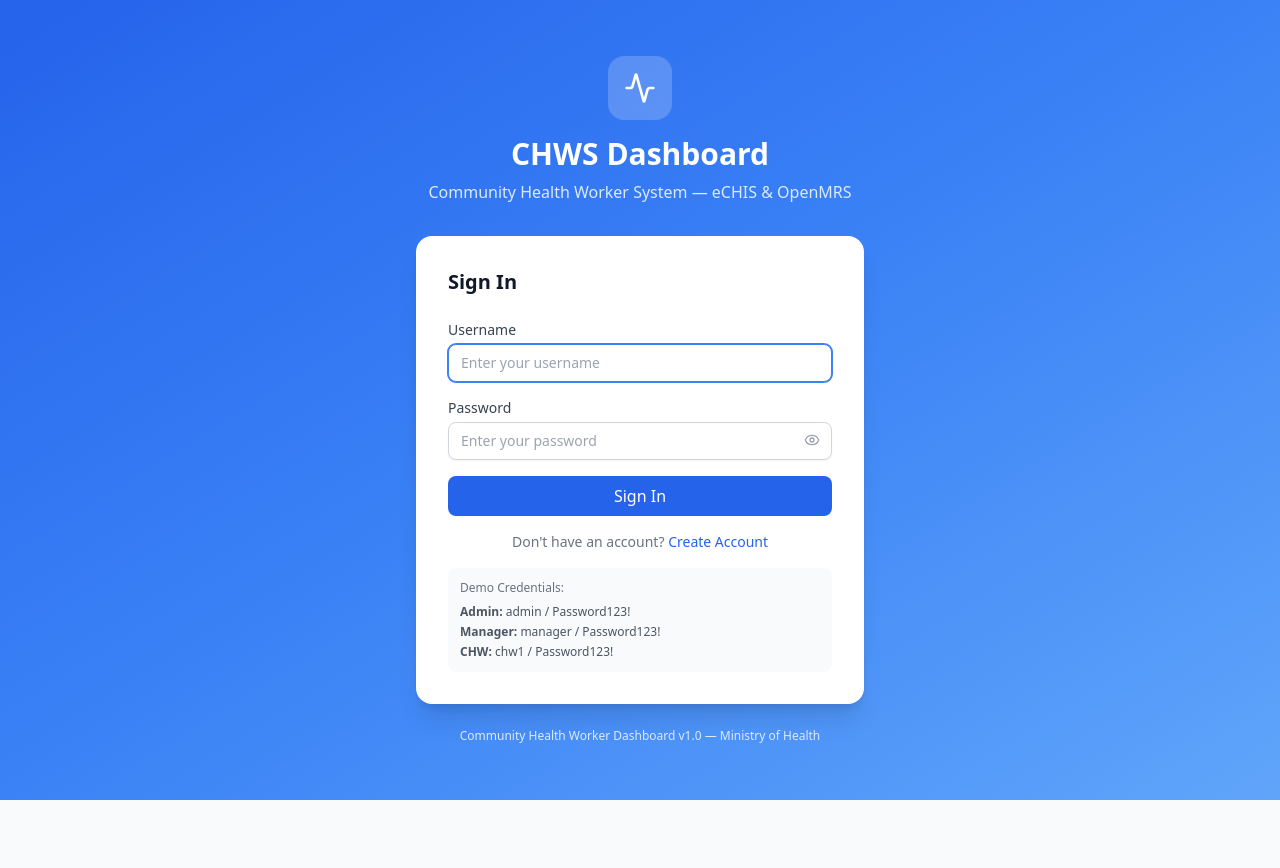
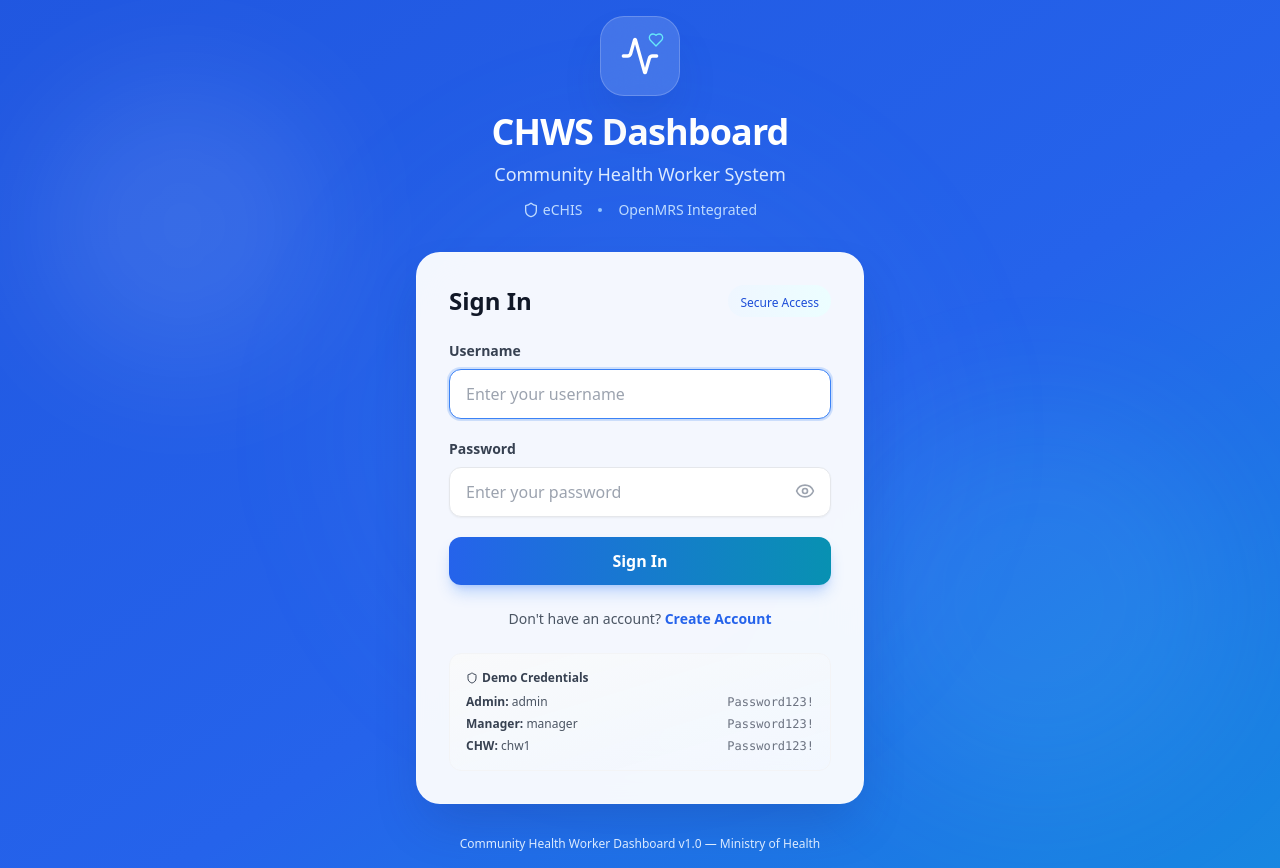
Before and after one commit to Ericmunyi/chws-dashboard, a React (Vite) app in the folder frontend/: page /login in a window 1280 px wide. Before the commit the page ends 800 px from the top, so only its background shows below. Built offline with nearby package versions, Linux system fonts and the light colour scheme; no server answers.

Commit message:
Improve login page UI

```diff
--- a/frontend/src/index.css
+++ b/frontend/src/index.css
@@ -9,6 +9,70 @@
   th {
     @apply text-primary-800 !important;
   }
+}
+
+@keyframes float {
+  0%, 100% {
+    transform: translateY(0px) translateX(0px);
+  }
+  33% {
+    transform: translateY(-20px) translateX(10px);
+  }
+  66% {
+    transform: translateY(10px) translateX(-10px);
+  }
+}
+
+@keyframes gradient-x {
+  0%, 100% {
+    background-position: 0% 50%;
+  }
+  50% {
+    background-position: 100% 50%;
+  }
+}
+
+@keyframes fade-in-up {
+  from {
+    opacity: 0;
+    transform: translateY(20px);
+  }
+  to {
+    opacity: 1;
+    transform: translateY(0);
+  }
+}
+
+.animate-float {
+  animation: float 6s ease-in-out infinite;
+}
+
+.animate-float-delayed {
+  animation: float 6s ease-in-out infinite;
+  animation-delay: 2s;
+}
+
+.animate-gradient-x {
+  background-size: 200% 200%;
+  animation: gradient-x 8s ease infinite;
+}
+
+.animate-fade-in-up {
+  animation: fade-in-up 0.6s ease-out;
+}
+
+.animate-fade-in-up-delay {
+  animation: fade-in-up 0.6s ease-out;
+  animation-delay: 0.1s;
+  opacity: 0;
+  animation-fill-mode: forwards;
+}
+
+.animate-fade-in-up-delay-2 {
+  animation: fade-in-up 0.6s ease-out;
+  animation-delay: 0.2s;
+  opacity: 0;
+  animation-fill-mode: forwards;
 }
 
 @layer components {
--- a/frontend/src/pages/LoginPage.jsx
+++ b/frontend/src/pages/LoginPage.jsx
@@ -1,6 +1,6 @@
 import { useState } from 'react';
 import { Link, useNavigate } from 'react-router-dom';
-import { Activity, Eye, EyeOff, Loader2 } from 'lucide-react';
+import { Activity, Eye, EyeOff, Loader2, Heart, Shield } from 'lucide-react';
 import { useAuth } from '../context/AuthContext';
 import toast from 'react-hot-toast';
 
@@ -31,36 +31,58 @@ export default function LoginPage() {
   };
 
   return (
-    <div className="min-h-screen flex items-center justify-center bg-gradient-to-br from-blue-600 via-blue-500 to-blue-400 p-4">
-      <div className="w-full max-w-md">
-        <div className="text-center mb-8">
-          <div className="inline-flex items-center justify-center w-16 h-16 bg-white/20 rounded-2xl backdrop-blur mb-4">
-            <Activity className="w-8 h-8 text-white" />
+    <div className="relative min-h-screen flex items-center justify-center bg-gradient-to-br from-blue-700 via-blue-600 to-cyan-500 animate-gradient-x p-4 overflow-hidden">
+      <div className="absolute inset-0 overflow-hidden pointer-events-none">
+        <div className="absolute top-20 left-10 w-72 h-72 bg-white/10 rounded-full blur-3xl animate-float"></div>
+        <div className="absolute bottom-20 right-10 w-96 h-96 bg-cyan-300/10 rounded-full blur-3xl animate-float-delayed"></div>
+        <div className="absolute top-1/2 left-1/2 transform -translate-x-1/2 -translate-y-1/2 w-[600px] h-[600px] bg-blue-400/5 rounded-full blur-3xl"></div>
+      </div>
+
+      <div className="relative w-full max-w-md z-10">
+        <div className="text-center mb-8 animate-fade-in-up">
+          <div className="inline-flex items-center justify-center w-20 h-20 bg-white/15 rounded-3xl backdrop-blur-xl mb-4 shadow-2xl shadow-blue-900/20 border border-white/20">
+            <div className="relative">
+              <Activity className="w-10 h-10 text-white" />
+              <Heart className="w-4 h-4 text-cyan-300 absolute -top-1 -right-1" />
+            </div>
           </div>
-          <h1 className="text-3xl font-bold text-white">CHWS Dashboard</h1>
-          <p className="text-primary-100 mt-2">
-            Community Health Worker System — eCHIS & OpenMRS
+          <h1 className="text-4xl font-bold text-white mb-2 tracking-tight">CHWS Dashboard</h1>
+          <p className="text-blue-100 text-lg">
+            Community Health Worker System
           </p>
+          <div className="flex items-center justify-center gap-4 mt-3 text-blue-200 text-sm">
+            <div className="flex items-center gap-1">
+              <Shield className="w-4 h-4" />
+              <span>eCHIS</span>
+            </div>
+            <div className="w-1 h-1 bg-blue-300 rounded-full"></div>
+            <span>OpenMRS Integrated</span>
+          </div>
         </div>
 
-        <div className="bg-white rounded-2xl shadow-xl p-8">
-          <h2 className="text-xl font-semibold text-gray-900 mb-6">Sign In</h2>
-          <form onSubmit={handleSubmit} className="space-y-4">
-            <div>
-              <label className="block text-sm font-medium text-gray-700 mb-1">
+        <div className="bg-white/95 backdrop-blur-xl rounded-3xl shadow-2xl shadow-blue-900/30 p-8 border border-white/20 animate-fade-in-up-delay">
+          <div className="flex items-center justify-between mb-6">
+            <h2 className="text-2xl font-bold text-gray-900">Sign In</h2>
+            <div className="px-3 py-1 bg-gradient-to-r from-blue-50 to-cyan-50 rounded-full">
+              <span className="text-xs font-medium text-blue-700">Secure Access</span>
+            </div>
+          </div>
+          <form onSubmit={handleSubmit} className="space-y-5">
+            <div className="animate-fade-in-up-delay-2">
+              <label className="block text-sm font-semibold text-gray-700 mb-2">
                 Username
               </label>
               <input
                 type="text"
                 value={username}
                 onChange={(e) => setUsername(e.target.value)}
-                className="input"
+                className="w-full px-4 py-3 rounded-xl border border-gray-200 shadow-sm placeholder-gray-400 focus:border-blue-500 focus:outline-none focus:ring-2 focus:ring-blue-500/20 transition-all duration-200"
                 placeholder="Enter your username"
                 autoFocus
               />
             </div>
-            <div>
-              <label className="block text-sm font-medium text-gray-700 mb-1">
+            <div className="animate-fade-in-up-delay-2">
+              <label className="block text-sm font-semibold text-gray-700 mb-2">
                 Password
               </label>
               <div className="relative">
@@ -68,23 +90,27 @@ export default function LoginPage() {
                   type={showPassword ? 'text' : 'password'}
                   value={password}
                   onChange={(e) => setPassword(e.target.value)}
-                  className="input pr-10"
+                  className="w-full px-4 py-3 rounded-xl border border-gray-200 shadow-sm placeholder-gray-400 focus:border-blue-500 focus:outline-none focus:ring-2 focus:ring-blue-500/20 transition-all duration-200 pr-12"
                   placeholder="Enter your password"
                 />
                 <button
                   type="button"
                   onClick={() => setShowPassword(!showPassword)}
-                  className="absolute right-3 top-2.5 text-gray-400 hover:text-gray-600"
+                  className="absolute right-4 top-3.5 text-gray-400 hover:text-blue-600 transition-colors duration-200"
                 >
                   {showPassword ? (
-                    <EyeOff className="w-4 h-4" />
+                    <EyeOff className="w-5 h-5" />
                   ) : (
-                    <Eye className="w-4 h-4" />
+                    <Eye className="w-5 h-5" />
                   )}
                 </button>
               </div>
             </div>
-            <button type="submit" disabled={loading} className="btn-primary w-full">
+            <button
+              type="submit"
+              disabled={loading}
+              className="w-full py-3 px-4 bg-gradient-to-r from-blue-600 to-cyan-600 text-white font-semibold rounded-xl shadow-lg shadow-blue-500/30 hover:shadow-xl hover:shadow-blue-500/40 hover:scale-[1.02] active:scale-[0.98] transition-all duration-200 disabled:opacity-50 disabled:cursor-not-allowed disabled:hover:scale-100 flex items-center justify-center"
+            >
               {loading ? (
                 <Loader2 className="w-5 h-5 animate-spin" />
               ) : (
@@ -92,23 +118,35 @@ export default function LoginPage() {
               )}
             </button>
           </form>
-          <p className="text-center text-sm text-gray-500 mt-4">
+          <p className="text-center text-sm text-gray-600 mt-6">
             Don&apos;t have an account?{' '}
-            <Link to="/register" className="text-primary-600 hover:text-primary-700 font-medium">
+            <Link to="/register" className="text-blue-600 hover:text-blue-700 font-semibold transition-colors duration-200">
               Create Account
             </Link>
           </p>
-          <div className="mt-4 p-3 bg-gray-50 rounded-lg">
-            <p className="text-xs text-gray-500 mb-2">Demo Credentials:</p>
-            <div className="space-y-1 text-xs text-gray-600">
-              <p><strong>Admin:</strong> admin / Password123!</p>
-              <p><strong>Manager:</strong> manager / Password123!</p>
-              <p><strong>CHW:</strong> chw1 / Password123!</p>
+          <div className="mt-6 p-4 bg-gradient-to-br from-gray-50 to-blue-50/30 rounded-xl border border-gray-100">
+            <p className="text-xs font-semibold text-gray-700 mb-2 flex items-center gap-1">
+              <Shield className="w-3 h-3" />
+              Demo Credentials
+            </p>
+            <div className="space-y-1.5 text-xs text-gray-600">
+              <div className="flex justify-between">
+                <span><strong className="text-gray-700">Admin:</strong> admin</span>
+                <span className="font-mono text-gray-500">Password123!</span>
+              </div>
+              <div className="flex justify-between">
+                <span><strong className="text-gray-700">Manager:</strong> manager</span>
+                <span className="font-mono text-gray-500">Password123!</span>
+              </div>
+              <div className="flex justify-between">
+                <span><strong className="text-gray-700">CHW:</strong> chw1</span>
+                <span className="font-mono text-gray-500">Password123!</span>
+              </div>
             </div>
           </div>
         </div>
 
-        <p className="text-center text-primary-100 text-xs mt-6">
+        <p className="text-center text-blue-100 text-xs mt-8 animate-fade-in-up-delay">
           Community Health Worker Dashboard v1.0 — Ministry of Health
         </p>
       </div>
```
